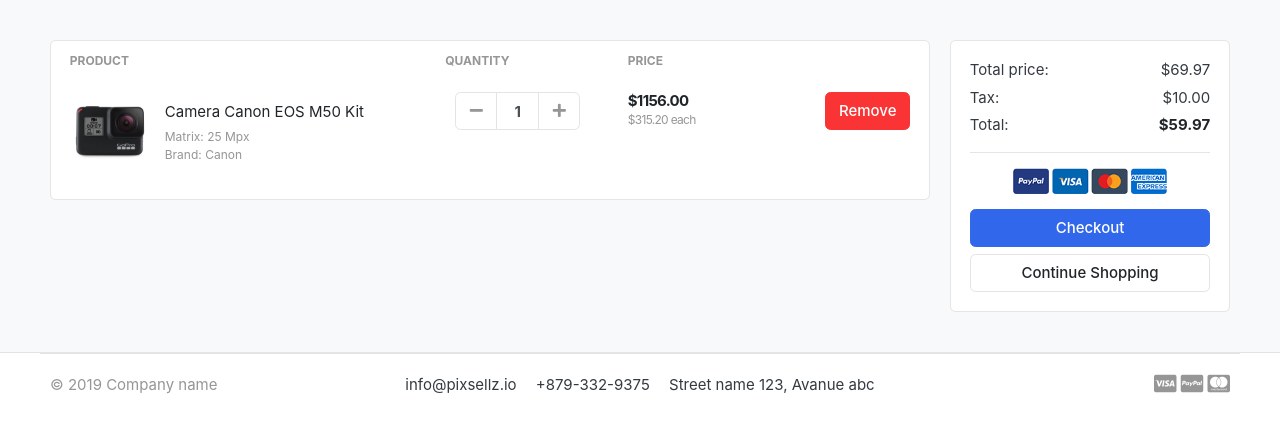
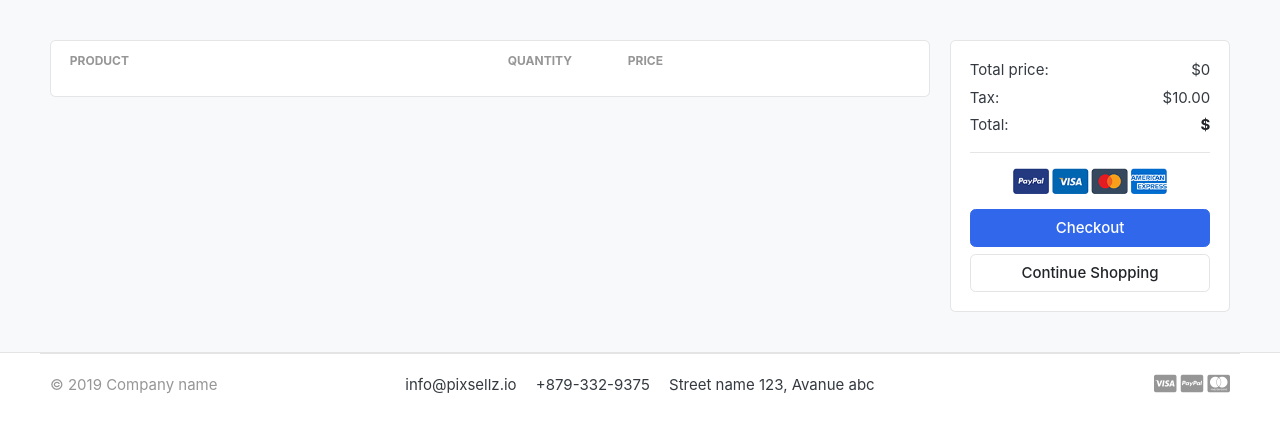
Before and after one commit to alijav858/django-greatkart, a Django app: page /cart/ in a window 1280 px wide. Shown: the part 118-542 px from the top of the page. Run offline with Django 3.2, Linux system fonts and the light colour scheme; tables that the repository leaves empty hold one stand-in row (values such as "Sample post"); lists and menus that the app fills with data are empty; some libraries are stand-ins or nearby versions; some web fonts are replaced.

Commit message:
updated cart logic

```diff
--- a/carts/models.py
+++ b/carts/models.py
@@ -15,6 +15,9 @@
     quantity = models.IntegerField()
     is_active = models.BooleanField(default=True)
 
+    def sub_total(self):
+        return self.product.price * self.quantity
+
     def __str__(self):
         return self.product
 
--- a/carts/urls.py
+++ b/carts/urls.py
@@ -2,5 +2,6 @@
 from . import views
 
 urlpatterns = [
-    path('', views.cart, name='cart')
+    path('', views.cart, name='cart'),
+    path('add_cart/<int:product_id>', views.add_cart, name="add_cart")
 ]
--- a/carts/views.py
+++ b/carts/views.py
@@ -1,5 +1,55 @@
-from django.shortcuts import render
+from django.shortcuts import render, redirect
+from store.models import Product
+from .models import Cart,CartItems
+from django.core.exceptions import ObjectDoesNotExist
 
-def cart(request):
-    return render(request, 'store/cart.html')
+def _cart_id(request):
+    cart = request.session.session_key
+
+    if not cart:
+        cart = request.session.create()
+
+    return cart
+
+def add_cart(request, product_id):
+    product = Product.objects.get(id=product_id)
+    try:
+        cart = Cart.objects.get(cart_id=_cart_id(request))
+    except Cart.DoesNotExist:
+        cart = Cart.objects.create(
+            cart_id=_cart_id(request)
+        )
+    cart.save()
+
+    try:
+        cart_items = CartItems.objects.get(product=product, cart=cart)
+        cart_items.quantity += 1
+        cart_items.save()
+
+    except CartItems.DoesNotExist:
+        cart_items = CartItems.objects.create(
+            product=product,
+            quantity=1,
+            cart=cart
+        )
+
+    return redirect('cart')
+
+
+def cart(request, total=0, quantity=0, cart_items=None):
+
+    try:
+        cart = Cart.objects.get(cart_id=_cart_id(request))
+        cart_items = CartItems.objects.filter(cart=cart, is_active=True)
+        for items in cart_items:
+            total += (items.product.price * items.quantity)
+            quantity += items.quantity
+
+    except ObjectDoesNotExist:
+        cart_items=[]
+
+    return render(request, 'store/cart.html', {
+        'total':total,
+        'quantity':quantity,
+        'cart_items':cart_items})
 # Create your views here.
--- a/templates/store/cart.html
+++ b/templates/store/cart.html
@@ -21,13 +21,16 @@
 </tr>
 </thead>
 <tbody>
+
+{% for cart_items in cart_items %}
+
 <tr>
 	<td>
 		<figure class="itemside align-items-center">
-			<div class="aside"><img src="./images/items/11.jpg" class="img-sm"></div>
+			<div class="aside"><img src="{{ cart_items.product.image.url}}" class="img-sm"></div>
 			<figcaption class="info">
-				<a href="#" class="title text-dark">Camera Canon EOS M50 Kit</a>
-				<p class="text-muted small">Matrix: 25 Mpx <br> Brand: Canon</p>
+				<a href="#" class="title text-dark">{{ cart_items.product.product_name}}</a>
+				<p class="text-muted small">Color: 25 Mpx <br> Size: Canon</p>
 			</figcaption>
 		</figure>
 	</td>
@@ -38,23 +41,25 @@
 							<div class="input-group-prepend">
 							<button class="btn btn-light" type="button" id="button-plus"> <i class="fa fa-minus"></i> </button>
 							</div>
-							<input type="text" class="form-control"  value="1">
+							<input type="text" class="form-control"  value="{{ cart_items.quantity}}">
 							<div class="input-group-append">
-							<button class="btn btn-light" type="button" id="button-minus"> <i class="fa fa-plus"></i> </button>
+							<a  href = "{% url 'add_cart' cart_items.product.id %} " class="btn btn-light" type="button" id="button-minus"> <i class="fa fa-plus"></i> </a>
 							</div>
 						</div> <!-- input-group.// -->
 					</div> <!-- col.// -->
 	</td>
 	<td>
 		<div class="price-wrap">
-			<var class="price">$1156.00</var>
-			<small class="text-muted"> $315.20 each </small>
+			<var class="price">{{ cart_items.sub_total }}</var>
+			<small class="text-muted"> {{cart_items.product.price}} each </small>
 		</div> <!-- price-wrap .// -->
 	</td>
 	<td class="text-right">
 	<a href="" class="btn btn-danger"> Remove</a>
 	</td>
 </tr>
+
+{% endfor %}
 
 </tbody>
 </table>
@@ -67,7 +72,7 @@
 		<div class="card-body">
 			<dl class="dlist-align">
 			  <dt>Total price:</dt>
-			  <dd class="text-right">$69.97</dd>
+			  <dd class="text-right">${{total}}</dd>
 			</dl>
 			<dl class="dlist-align">
 			  <dt>Tax:</dt>
@@ -75,7 +80,7 @@
 			</dl>
 			<dl class="dlist-align">
 			  <dt>Total:</dt>
-			  <dd class="text-right text-dark b"><strong>$59.97</strong></dd>
+			  <dd class="text-right text-dark b"><strong>$</strong></dd>
 			</dl>
 			<hr>
 			<p class="text-center mb-3">
--- a/templates/store/product_details.html
+++ b/templates/store/product_details.html
@@ -73,7 +73,7 @@
     {% if single_product.stock <= 0 %}
         <h5 class="text-danger">Out of Stock</h5>
     {% else %}
-	    <a href="./product-detail.html" class="btn  btn-primary"> <span class="text">Add to cart</span> <i class="fas fa-shopping-cart"></i>  </a>
+	    <a href="{% url 'add_cart' single_product.id %}" class="btn  btn-primary"> <span class="text">Add to cart</span> <i class="fas fa-shopping-cart"></i>  </a>
     {% endif %}
     </article> <!-- product-info-aside .// -->
 		</main> <!-- col.// -->
```
